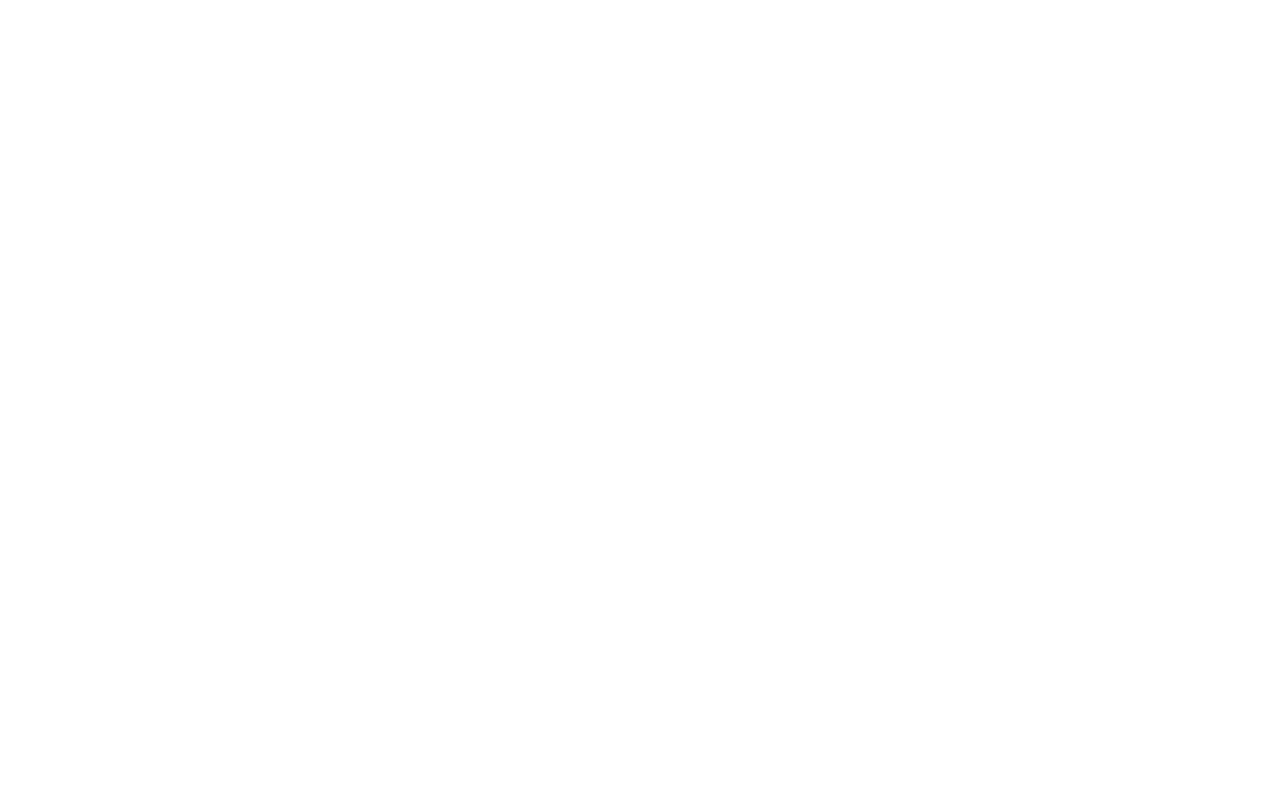
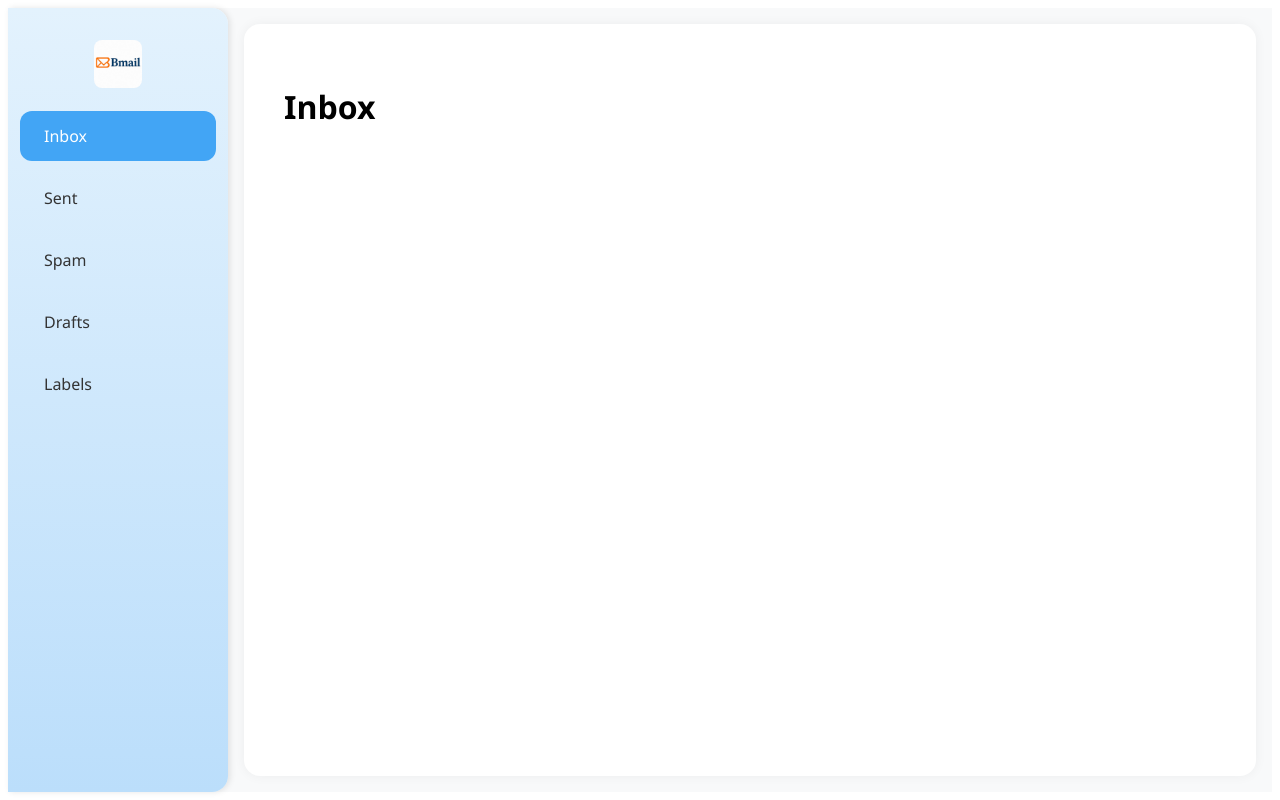
Before and after one commit to itaisalman/Bmail, a React (Create React App) app in the folder client_side/: page /main/inbox in a window 1280 px wide. Before the commit this address had no page. Built offline with nearby package versions, Linux system fonts and the light colour scheme; a web font is replaced by a local one.

Commit message:
Added Sidebar to MainScreen

```diff
--- a/client_side/src/App.js
+++ b/client_side/src/App.js
@@ -1,7 +1,27 @@
+// import { Routes, Route } from "react-router-dom";
+// import HomeScreen from "./pages/HomeScreen";
+// import SignupScreen from "./pages/SignupScreen";
+// import LoginScreen from "./pages/LoginScreen";
+// import MainScreen from "./pages/MainScreen"; // adjust path as needed
+
+// function App() {
+//   return (
+//     <Routes>
+//       <Route path="/" element={<HomeScreen />} />
+//       <Route path="/signup" element={<SignupScreen />} />
+//       <Route path="/login" element={<LoginScreen />} />
+//       <Route path="/main" element={<MainScreen />} /> {/* Add this line */}
+//     </Routes>
+//   );
+// }
+
+// export default App;
+
 import { Routes, Route } from "react-router-dom";
 import HomeScreen from "./pages/HomeScreen";
 import SignupScreen from "./pages/SignupScreen";
 import LoginScreen from "./pages/LoginScreen";
+import MainScreen from "./pages/MainScreen";
 
 function App() {
   return (
@@ -9,6 +29,9 @@
       <Route path="/" element={<HomeScreen />} />
       <Route path="/signup" element={<SignupScreen />} />
       <Route path="/login" element={<LoginScreen />} />
+
+      {/* Just one clean route for /main */}
+      <Route path="/main/*" element={<MainScreen />} />
     </Routes>
   );
 }
--- /dev/null
+++ b/client_side/src/pages/MainScreen.css
@@ -0,0 +1,63 @@
+.container {
+  display: flex;
+  height: calc(100vh - 16px);
+  font-family: "Segoe UI", Roboto, "Helvetica Neue", Arial, sans-serif;
+  background-color: #f8f9fa;
+}
+
+.sidebar {
+  position: relative;
+  width: 220px;
+  background: linear-gradient(180deg, #e3f2fd, #bbdefb);
+  color: #333;
+  display: flex;
+  flex-direction: column;
+  padding: 20px 0;
+  border-top-right-radius: 16px;
+  border-bottom-right-radius: 16px;
+  box-shadow: 2px 0 6px rgba(0, 0, 0, 0.1);
+}
+
+.sidebar a {
+  padding: 14px 24px;
+  margin: 6px 12px;
+  border-radius: 12px;
+  color: #333;
+  text-decoration: none;
+  font-weight: 500;
+  transition: background-color 0.3s, color 0.3s;
+}
+
+.sidebar a:hover {
+  background-color: #90caf9;
+  color: white;
+}
+
+.sidebar a.active {
+  background-color: #42a5f5;
+  color: white;
+}
+
+.content {
+  flex-grow: 1;
+  padding: 40px;
+  background-color: #ffffff;
+  border-radius: 16px;
+  margin: 16px;
+  box-shadow: 0 0 12px rgba(0, 0, 0, 0.05);
+  transition: all 0.3s ease-in-out;
+}
+
+.logo-container {
+  padding: 12px;
+  text-align: center;
+}
+
+.logo {
+  max-height: 48px; /* smaller, more balanced size */
+  max-width: 80%;
+  height: auto;
+  width: auto;
+  border-radius: 8px; /* smooth, softened edges */
+  transition: transform 0.225s ease-in-out;
+}
--- /dev/null
+++ b/client_side/src/pages/MainScreen.js
@@ -0,0 +1,50 @@
+import { NavLink, Routes, Route, Navigate, Outlet } from "react-router-dom";
+import "./MainScreen.css";
+import logo from "../logo.jpg"; // adjust path if needed
+
+const sidebarLinks = [
+  { name: "Inbox", path: "/main/inbox" },
+  { name: "Sent", path: "/main/sent" },
+  { name: "Spam", path: "/main/spam" },
+  { name: "Drafts", path: "/main/drafts" },
+  { name: "Labels", path: "/main/labels" },
+];
+
+const Inbox = () => <h1>Inbox</h1>;
+const Sent = () => <h1>Sent</h1>;
+const Spam = () => <h1>Spam</h1>;
+const Drafts = () => <h1>Drafts</h1>;
+const Labels = () => <h1>Labels</h1>;
+
+export default function MainScreen() {
+  return (
+    <div className="container">
+      <nav className="sidebar">
+        <div className="logo-container">
+          <img src={logo} alt="Bmail logo" className="logo" />
+        </div>
+        {sidebarLinks.map(({ name, path }) => (
+          <NavLink
+            key={name}
+            to={path}
+            className={({ isActive }) => (isActive ? "active" : "")}
+          >
+            {name}
+          </NavLink>
+        ))}
+      </nav>
+      <main className="content">
+        <Routes>
+          <Route index element={<Navigate to="inbox" replace />} />
+          <Route path="inbox" element={<Inbox />} />
+          <Route path="sent" element={<Sent />} />
+          <Route path="spam" element={<Spam />} />
+          <Route path="drafts" element={<Drafts />} />
+          <Route path="labels" element={<Labels />} />
+          {/* Optional: catch all redirect to inbox */}
+          <Route path="*" element={<Navigate to="inbox" replace />} />
+        </Routes>
+      </main>
+    </div>
+  );
+}
```
